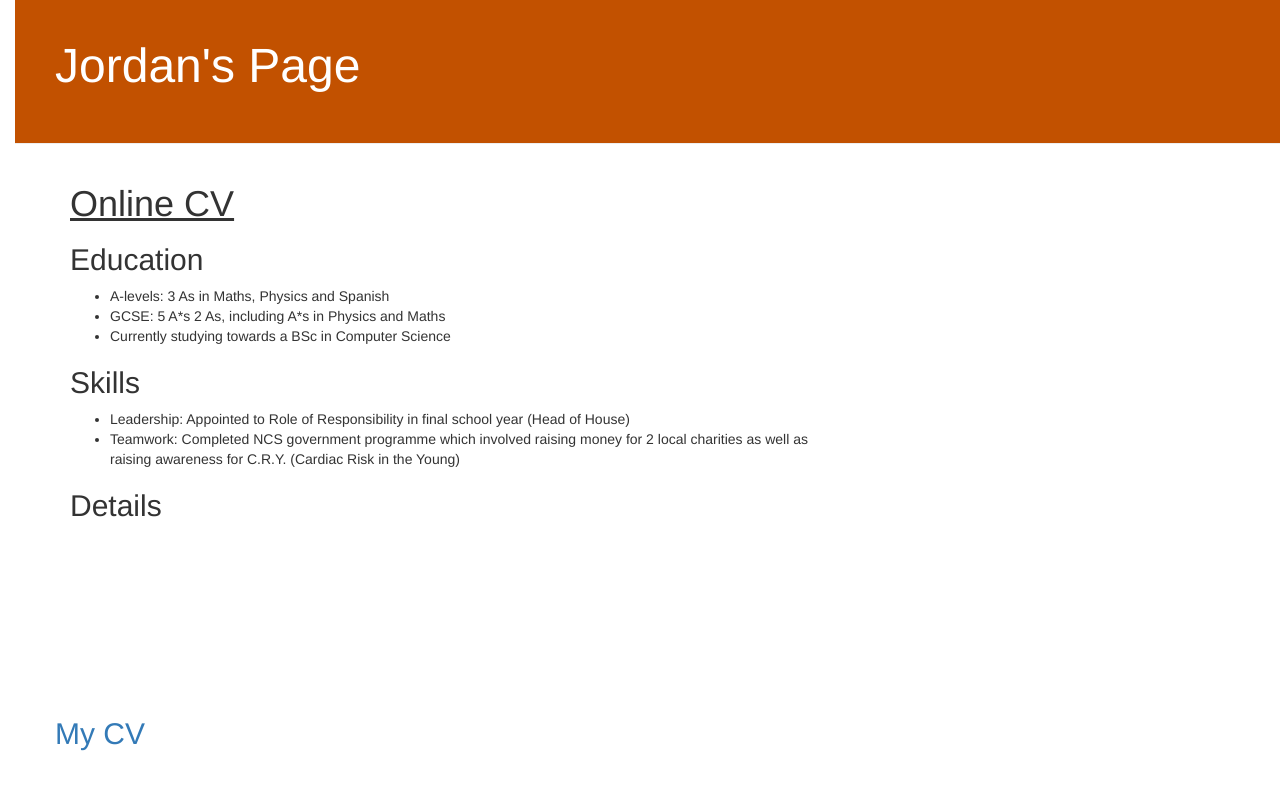
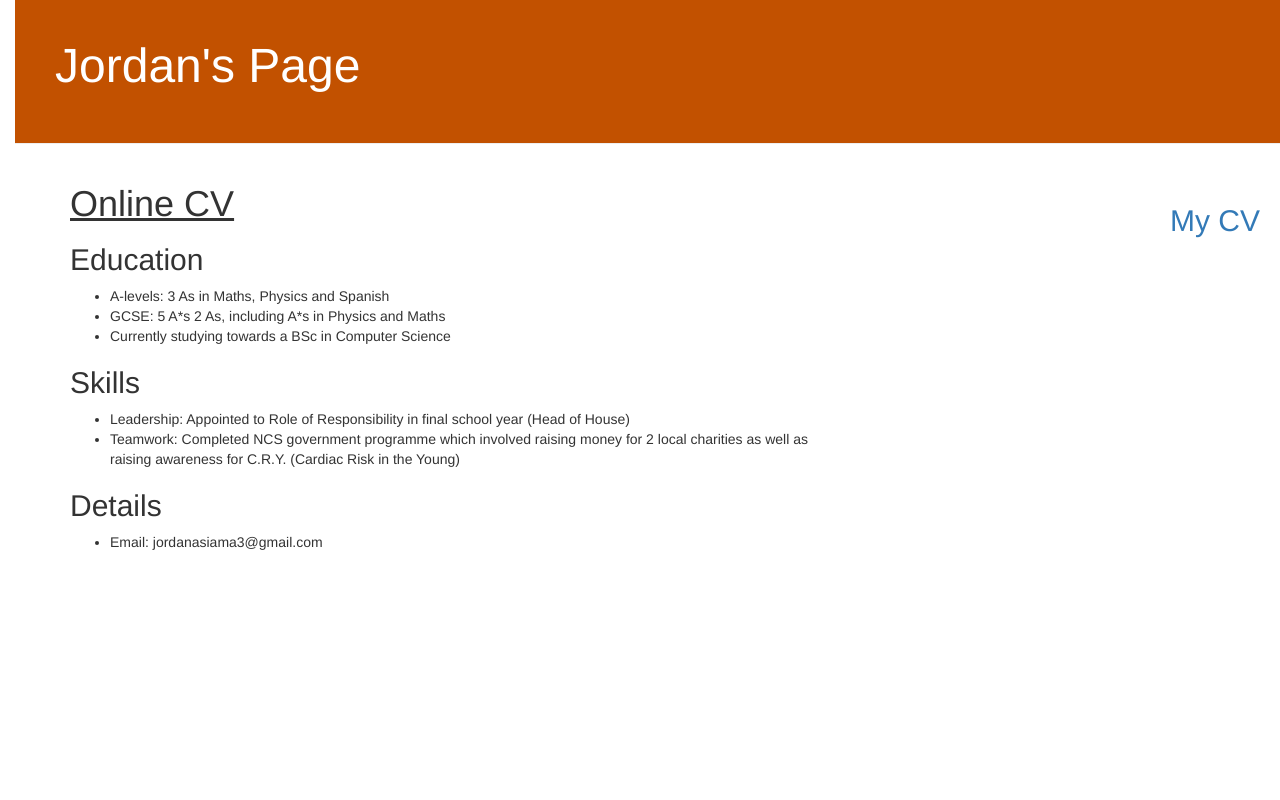
Before and after one commit to JordanC-137/my-first-blog, a Django app: page /post/CV.html in a window 1280 px wide. Run offline with Django 3.2, Linux system fonts and the light colour scheme; some libraries are stand-ins or nearby versions.

Commit message:
Moved CV from bottom to right side

```diff
--- a/blog/static/css/blog.css
+++ b/blog/static/css/blog.css
@@ -51,7 +51,7 @@ body {
 
 
 .footer {
-    bottom: 0;
+    right: 0;
     position: absolute;
     padding: 20px 20px 40px 40px;
 }
--- a/blog/templates/blog/CV.html
+++ b/blog/templates/blog/CV.html
@@ -21,6 +21,9 @@
     </div>
     <div>
         <h2>Details</h2>
+            <ul>
+                <li> Email: jordanasiama3@gmail.com</li>
+            </ul>
     </div>
 </div>
 {% endblock %}
--- a/blog/templates/blog/base.html
+++ b/blog/templates/blog/base.html
@@ -15,15 +15,14 @@
     </div>
     <div class="content container">
         <div class="row">
+            <div class = "footer">
+                <a href = "{% url 'CV' %}"><h2 class = "CV"> My CV</h2></a>
+            </div>
             <div class="col-md-8">
                 {% block content %}
                 {% endblock %}
             </div>
         </div>
     </div>
-    <!--Trying to add CV-->
-    <div class = "footer">
-        <a href = "{% url 'CV' %}"><h2 class = "CV"> My CV</h2></a>
-    </div>
 </body>
 </html>
```
